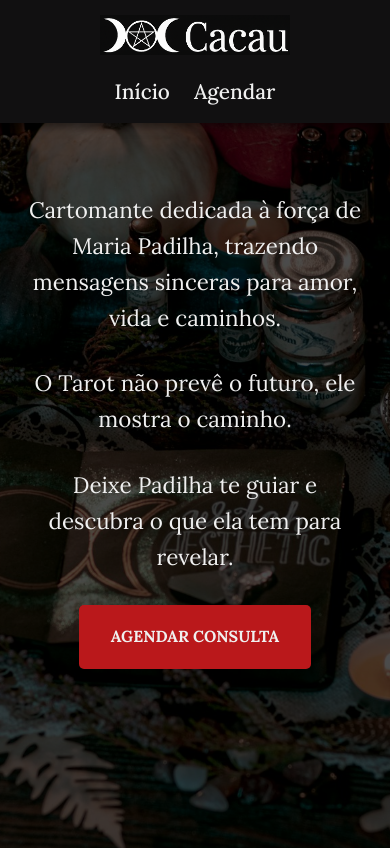
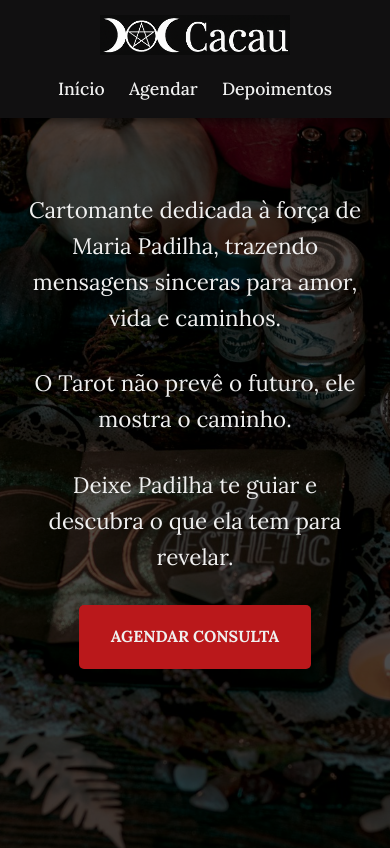
Before and after one commit to marllonpanisset/carolina-rodrigues-oraculista, a website: page index.html in a window 390 px wide. Shown: the top 848 px of the page. Drawn offline with nearby package versions, Linux system fonts and the light colour scheme; no server answers.

Commit message:
adicionando link depoimentos no menu e diminuindo fonte do menu no mobile

```diff
--- a/index.html
+++ b/index.html
@@ -31,6 +31,7 @@
         <nav class="nav-links">
             <a href="#hero">Início</a>
             <a href="#agendamento">Agendar</a>
+            <a href="#depoimentos">Depoimentos</a>
         </nav>
     </header>
 
--- a/styles/style.css
+++ b/styles/style.css
@@ -63,9 +63,14 @@ body {
     text-decoration: none;
     font-size: 1.3rem;
     font-weight: 500;
-
     margin-left: 1.5625rem; /* 25px */
     transition: color 0.3s ease;
+}
+
+@media (max-width: 48rem) {
+    .nav-links a {
+        font-size: 1.1rem;
+    }
 }
 
 .nav-links a:hover {
```
